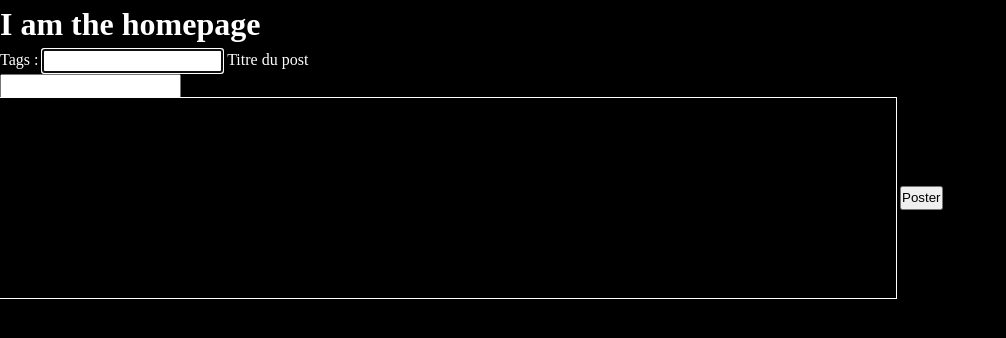
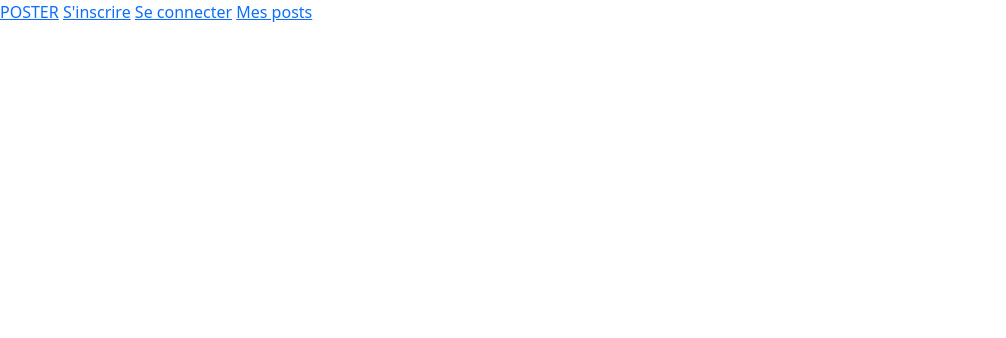
Before and after one commit to Fano435/Blog-php, a PHP site: page /home.php in a window 1280 px wide. Shown: the top 338 px of the page, without its empty margins (0-1006 px from the left). Run offline with PHP 8.4, Linux system fonts and the light colour scheme; data that the repository does not hold is empty.

Commit message:
version fonctionnelle post

```diff
--- a/home.php
+++ b/home.php
@@ -1,4 +1,5 @@
-<?php session_start(); ?>
+<?php session_start();
+?>
 
 <!DOCTYPE html>
 <html lang="en">
@@ -7,72 +8,18 @@
     <meta http-equiv="X-UA-Compatible" content="IE=edge">
     <meta name="viewport" content="width=device-width, initial-scale=1.0">
     <link rel="stylesheet" href="style.css">
+    <link href="https://cdn.jsdelivr.net/npm/bootstrap@5.3.0-alpha3/dist/css/bootstrap.min.css" rel="stylesheet" integrity="sha384-KK94CHFLLe+nY2dmCWGMq91rCGa5gtU4mk92HdvYe+M/SXH301p5ILy+dN9+nJOZ" crossorigin="anonymous">
     <title>Blog homepage</title>
 </head>
 <body>
-    <h1>I am the homepage</h1>
-    <form action="" method="post">
-        <label for="tag">Tags :</label>
-        <input type="text" autofocus name="tag">
-        <label for="post_title">Titre du post</label><br>
-        <input type="text" required name="post_title"><br>
-        <input type="text" class="post-content" name="post_content">
-        <button type="submit">Poster</button>
-    </form>
-    <?php
-    if (!$_POST) {
-        exit();
-    }
-
-    $post_title = $_POST["post_title"];
-    $post_content = $_POST["post_content"];
-    $tag_name = $_POST["tag"];
-
-    $bdd = new PDO("mysql:host=localhost:8889;dbname=blog", "root", "root");
-
-    $stmtPost = $bdd->prepare("INSERT INTO post (user_id, title, body) VALUES (:user_id, :post_title, :post_content)");
-    $stmtPost->bindValue(':user_id', $_SESSION["user_id"]);
-    $stmtPost->bindValue(':post_title', $post_title);
-    $stmtPost->bindValue(':post_content', $post_content);
-    $resultPost = $stmtPost->execute();
-
-    if (!$resultPost) {
-        echo "Failed to post.";
-        exit();
-    }
-
-    $postId = $bdd->lastInsertId();
-
-    $stmtTag = $bdd->prepare("INSERT INTO tags (tag) VALUES (:tag_name)");
-    $stmtTag->bindValue(':tag_name', $tag_name);
-    $resultTag = $stmtTag->execute();
-
-    if (!$resultTag) {
-        echo "Failed to post.";
-        exit();
-    }
-
-    $tagId = $bdd->lastInsertId();
-
-
-    $stmtPostTag = $bdd->prepare("INSERT INTO post_tag (post_id, tag_id) VALUES (:post_id, :tag_id)");
-    $stmtPostTag->bindValue(':post_id', $postId);
-    $stmtPostTag->bindValue(':tag_id', $tagId);
-    $resultPostTag = $stmtPostTag->execute();
-
-    if ($resultPostTag) {
-        echo "Posted!";
-    } else {
-        echo "Failed to post.";
-    }
-
-
-    ?>
-    <article class="post">
-        <span class="username"></span>
-        <span class="tag"></span>
-        <h3 class="post-title"></h3>
-        <p class="post-content"></p>
-    </article>
+    <nav >
+        <a class="nav-item" href="/post-form.php">POSTER</a>
+        <a class="nav-item" href="#">S'inscrire</a>
+        <a class="nav-item" href="/index.php">Se connecter</a>
+        <a class="nav-item" href="/my-posts.php">Mes posts</a>
+    </nav>
+    <section class="posts grid row-gap-3 container-sm">
+        <?php require_once("posts.php") ?>
+    </section>
 </body>
 </html>
--- a/index.php
+++ b/index.php
@@ -7,6 +7,7 @@
     <meta http-equiv="X-UA-Compatible" content="IE=edge">
     <meta name="viewport" content="width=device-width, initial-scale=1.0">
     <link rel="stylesheet" href="style.css">
+    <link href="https://cdn.jsdelivr.net/npm/bootstrap@5.3.0-alpha3/dist/css/bootstrap.min.css" rel="stylesheet" integrity="sha384-KK94CHFLLe+nY2dmCWGMq91rCGa5gtU4mk92HdvYe+M/SXH301p5ILy+dN9+nJOZ" crossorigin="anonymous">
     <title>Document</title>
 </head>
 <body>
--- /dev/null
+++ b/posts.php
@@ -0,0 +1,14 @@
+<?php
+$bdd = new PDO("mysql:host=localhost:8889;dbname=blog", "root", "root");
+$postStmt = $bdd->prepare("SELECT * FROM post");
+$postStmt->execute();
+$posts = $postStmt->fetchAll(PDO::FETCH_ASSOC);
+if(!$posts){
+exit();
+}
+foreach ($posts as $post) {
+    echo "<div class='card'>";
+    echo "<h3 class='card-header'>" . $post['title'] . "</h3>";
+    echo "<p class='card-text p-3'>" . $post['body'] . "</p>";
+    echo "</div>";
+}
--- a/style.css
+++ b/style.css
@@ -4,21 +4,6 @@
   box-sizing: border-box;
   line-height: 1.5;
 }
-body {
-  background: black;
-  color: white;
+.posts {
+  display: grid;
 }
-.form {
-  margin-top: 20vh;
-}
-.error {
-  font-style: italic;
-}
-.post-content {
-  background: none;
-  width: 70vw;
-  min-height: 200px;
-  border: none;
-  outline: 0.5px solid white;
-  color: white;
-}
```
Also changed, not shown: formulaire.php (added, +96 -0 lines), my-posts.php (added, +17 -0 lines), post-form.php (added, +58 -0 lines).
